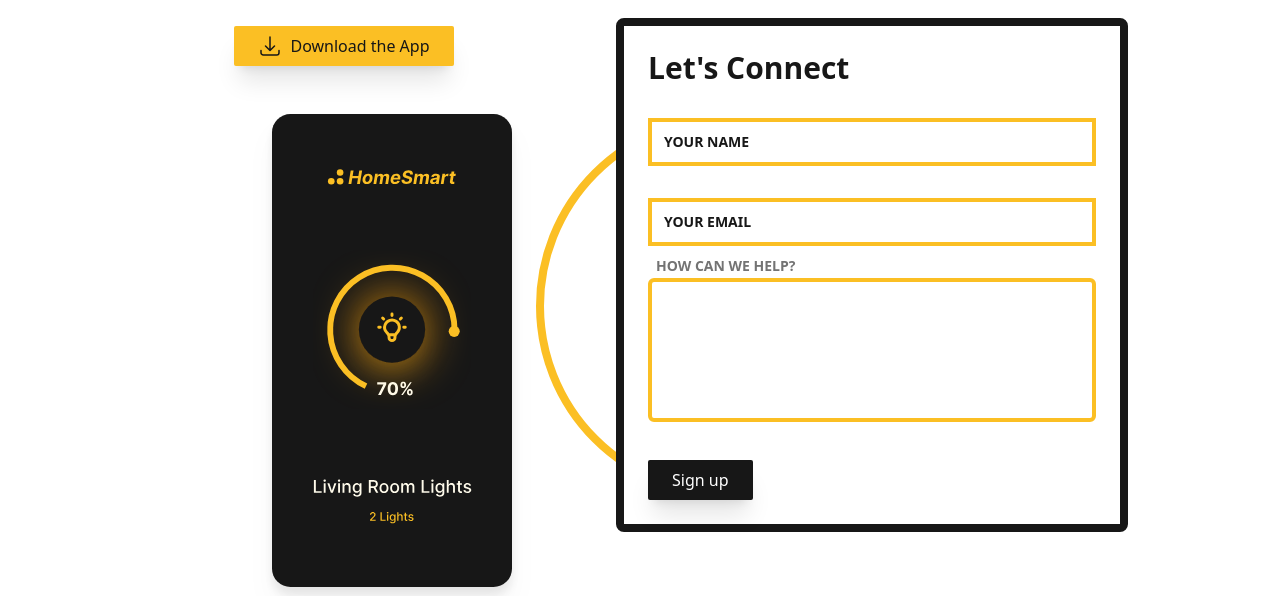
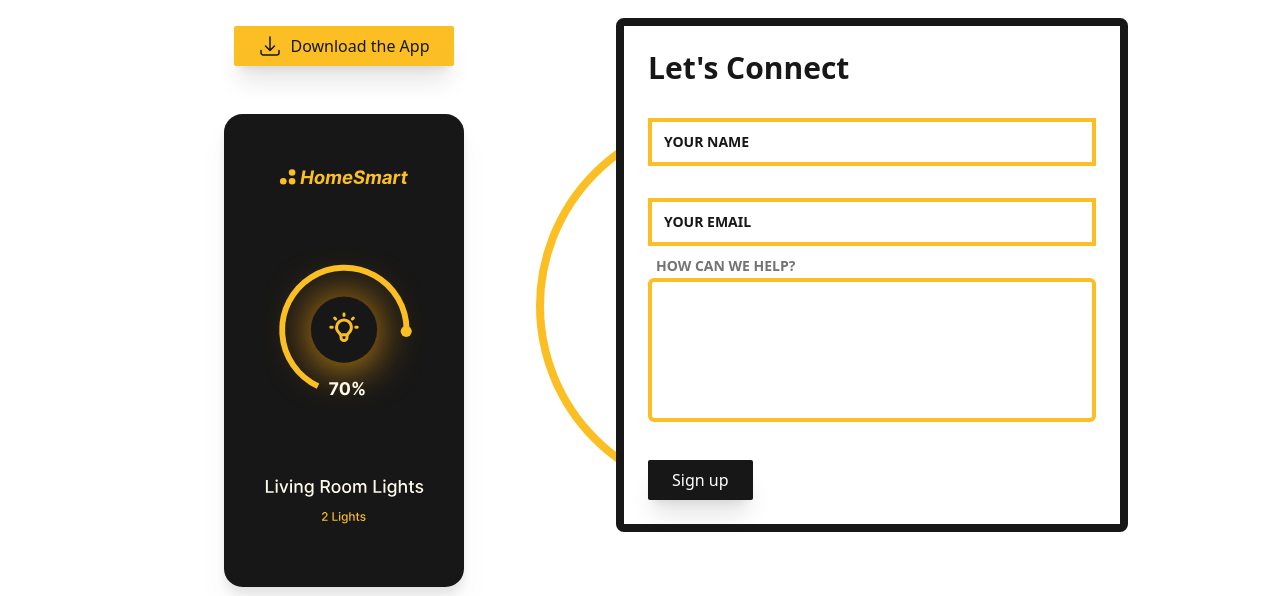
Before and after one commit to Yuy-1/Modern_Landing_Page, a website built with Vite: page Modern-landing-page/index.html in a window 1280 px wide. Shown: the part 2214-2810 px from the top of the page. Built offline with nearby package versions, Linux system fonts and the light colour scheme; files whose address does not match are found by name.

Commit message:
fix parameters for homesmart svg in form area

```diff
--- a/Modern-landing-page/index.html
+++ b/Modern-landing-page/index.html
@@ -429,8 +429,8 @@
           </svg>
           <span>Download the App</span>
         </a>
-        <img src="/assets/app.svg" alt="app" width="240" class="hidden md:block drop-shadow-xl mb-24 absolute left-1-2
-        translate-x-1/2 max-w-16 xl:max-w-xs">
+        <img src="/assets/app.svg" alt="app" width="240" class="hidden md:block drop-shadow-xl absolute left-1/2
+        -translate-x-1/2 max-w-16 xl:max-w-xs">
         <div class="
         absolute
         -bottom-18
@@ -444,7 +444,6 @@
         md:w-72
         lg:w-96
         "></div>
-
       </div>
       <form class="
       relative
@@ -595,7 +594,6 @@
         ring-offset-white
         dark:ring-offset-amber-400
         " href="/">Sign up</a>
-
       </form>
     </div>
   </section>
--- a/Modern-landing-page/tailwind.config.cjs
+++ b/Modern-landing-page/tailwind.config.cjs
@@ -5,7 +5,7 @@ module.exports = {
     extend: {
         maxWidth: {
             '16': '16rem',
-        }
+        },
     },
   },
    plugins: [
```
